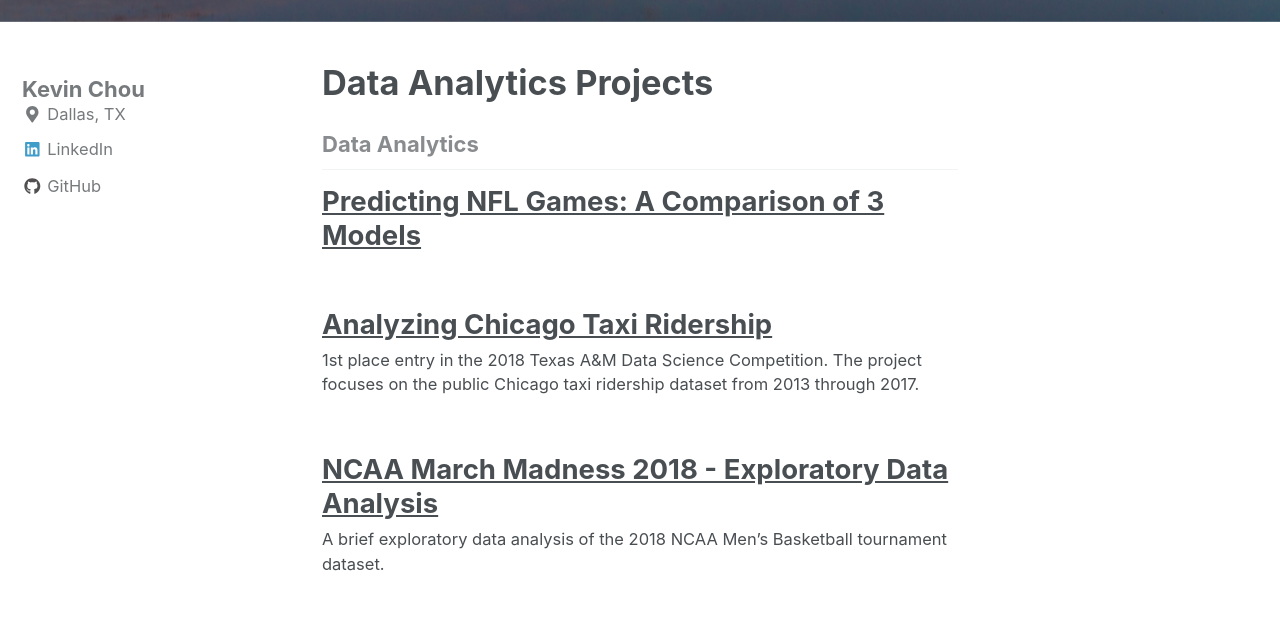
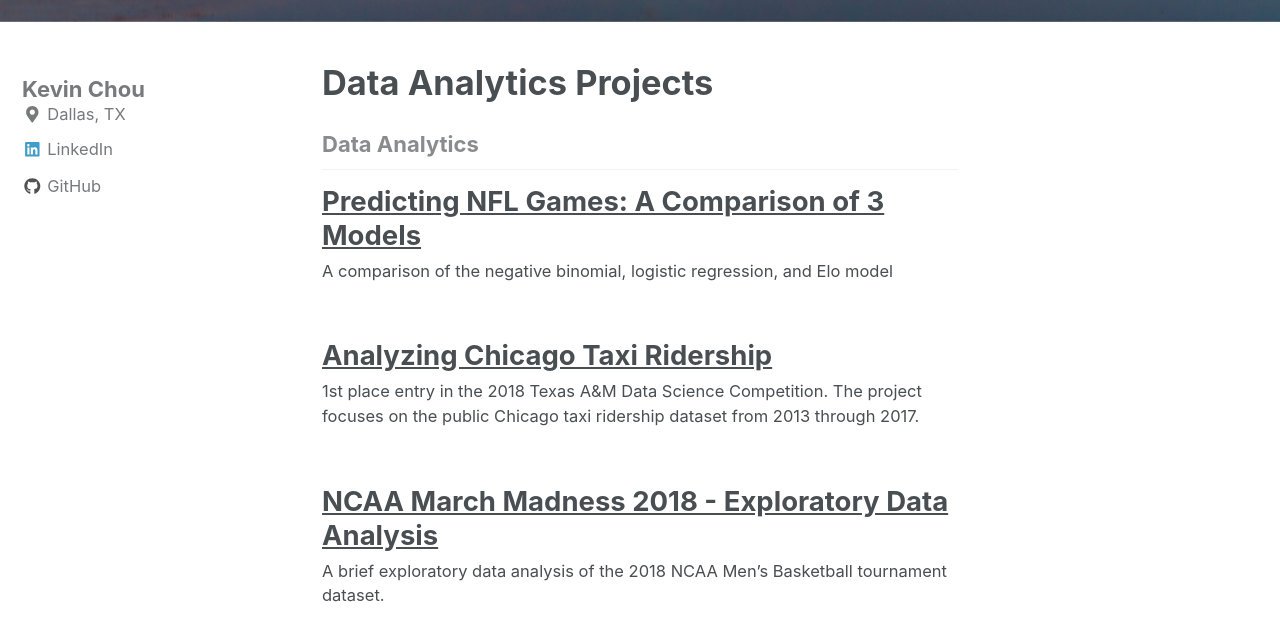
Before and after one commit to ktc11/kevintchou.github.io, a Jekyll site: the page built from _pages/projects.md, in a window 1280 px wide and 900 px high, scrolled down 502 px. Shown: the top 641 px of the window. Built offline with Jekyll 4.4.1, drawn with Linux system fonts in a browser that asks for light colours; nearby versions of some CDN libraries.

Commit message:
Add excerpt

```diff
--- a/_posts/2018-12-08-nfl.md
+++ b/_posts/2018-12-08-nfl.md
@@ -4,7 +4,7 @@ date: 2018-12-08
 tags: [Data Analytics]
 header:
   image: "/images/nfl/nfl.jpg"
-excerpt:
+excerpt: A comparison of the negative binomial, logistic regression, and Elo model
 classes: wide
 ---
 
```
